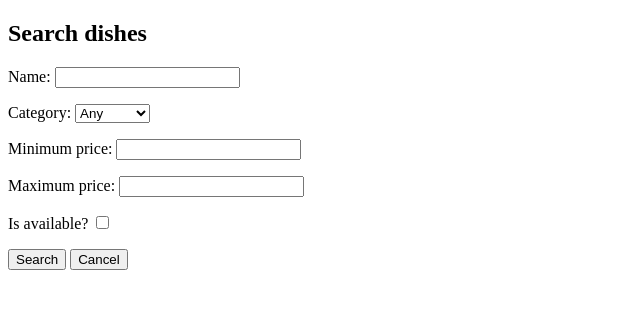
After one commit to r3yo/RistoranteProject, a Django app: page /menu/search in a window 1280 px wide. The commit adds this page. Shown: the top 309 px of the page, without its empty margins (0-640 px from the left). Run offline with Django 5.2, Linux system fonts and the light colour scheme; data comes from the database, SQL or seed files in the repository; both versions use the stored data as it was after the commit.

Commit message:
Added search function

```diff
--- a/menu/forms.py
+++ b/menu/forms.py
@@ -5,3 +5,14 @@ class DishForm(forms.ModelForm):
     class Meta:
         model = Dish
         fields = ["category", "name", "price", "available"]
+
+class SearchForm(forms.Form):
+    name = forms.CharField(label="Name:", required = False)
+    category = forms.ModelChoiceField(
+        queryset = Category.objects.all(),
+        required=False,
+        empty_label="Any"
+    )
+    min_price = forms.DecimalField(label="Minimum price:", required = False)
+    max_price = forms.DecimalField(label="Maximum price:", required = False)
+    available = forms.BooleanField(label="Is available?", required = False)
--- a/menu/models.py
+++ b/menu/models.py
@@ -1,17 +1,24 @@
 from django.db import models
+from django.utils.text import slugify
 
 # Create your models here.
 class Category(models.Model):
-    name = models.CharField(max_length=100, unique=True, blank=False)
+    name = models.CharField(max_length=100, unique=True)
+#    slug = models.SlugField(unique = True, blank = True)
     class Meta:
         verbose_name_plural = "Categories"
+#    def save(self, *args, **kwargs):
+#        if not self.slug:
+#            self.slug = slugify(self.name)
+#        super().save(*args, **kwargs)
     def __str__(self):
         return self.name
 
 
 class Dish(models.Model):
     category = models.ForeignKey(Category, related_name="dishes", on_delete=models.CASCADE)
-    name = models.CharField(max_length=150)
+#    slug = models.SlugField(unique = True, blank = True)
+    name = models.CharField(max_length=150, unique=True)
     ingredients = models.CharField(blank=False)
     description = models.CharField(default="No description.")
     price = models.DecimalField(max_digits=6, decimal_places=2)
@@ -19,4 +26,8 @@ class Dish(models.Model):
     class Meta:
         verbose_name_plural = "Dishes"
     def __str__(self):
-        return f"Name: {self.name} Categoria: {self.category}"
+        return f"Name: {self.name} Category: {self.category}"
+#    def save(self, *args, **kwargs):
+#        if not self.slug:
+#            self.slug = slugify(self.name)
+#        super().save(*args, **kwargs)
--- a/menu/templates/menu/create_dish.html
+++ b/menu/templates/menu/create_dish.html
@@ -4,6 +4,6 @@
     <h1>Add new dish</h1>
     <form method="POST">{% csrf_token %}
         {{form.as_p}}
-        <input type="submit" value="Submit"></button>
+        <input type="submit" value="Submit">
     </form>
 {%endblock%}
--- a/menu/templates/menu/dish_detail.html
+++ b/menu/templates/menu/dish_detail.html
@@ -13,4 +13,5 @@
     </p>
     <a href="{% url "menu:menu-list" %}">Back to menu</a>
     <input type="button" onclick="window.location.href='{% url 'menu:delete-dish' dish.pk %}'" value="Delete">
+    <input type="button" onclick="window.location.href='{% url 'menu:update-dish' dish.pk %}'" value="Update">
 {%endblock%}
--- /dev/null
+++ b/menu/templates/menu/search.html
@@ -0,0 +1,11 @@
+{% extends "base.html" %}
+
+{% block title %}Search dishes{% endblock %}
+
+{%block content%}
+    <h1>Search dishes</h1>
+    <form method="POST">{% csrf_token %}
+        {{form.as_p}}
+        <input type = "submit" value = "Search">
+        <input type = "button" onclick = "window.location.href='{% url 'menu:menu-list' %}'" value = "Cancel">
+{%endblock%}
--- a/menu/urls.py
+++ b/menu/urls.py
@@ -8,4 +8,7 @@ urlpatterns = [
     path('add', DishCreateView.as_view(), name="create-dish"),
     path('dish/<int:pk>', DishDetailView.as_view(), name="dish-detail"),
     path('dish/delete/<int:pk>', DishDeleteView.as_view(), name="delete-dish"),
+    path('dish/update/<int:pk>', DishUpdateView.as_view(), name="update-dish"),
+    path('search', search, name="search"),
+    path('search/results', DishSearchView.as_view(), name="search-results")
 ]
--- a/menu/views.py
+++ b/menu/views.py
@@ -1,3 +1,4 @@
+from decimal import Decimal
 from django.shortcuts import render
 from django.urls import *
 from django.shortcuts import *
@@ -6,33 +7,23 @@ from django.views.generic.edit import *
 from django.views.generic.detail import DetailView
 from .models import *
 from .forms import *
-
 # Create your views here.
 class MenuView(ListView):
     model = Category
     template_name = "menu/menu_list.html"
     context_object_name = "categories"
-    #def get_queryset(self):
-    #    filter_map = {
-    #        "min_price" : "price__gte",
-    #        "max_price" : "price__lte",
-    #        "is_available" : "available",
-    #    }
 
-    #    dish_qs = Dish.objects.all()
-    #    filters = {}
-
-    #    for param, lookup in filter_map.items():
-    #        value = self.request.GET.get(param)
-    #        if value is not None:
-    #            if value in ["0", "1"]:
-    #                value = value == "1"
-    #            filters[lookup] = value
-
-    #    if filters:
-    #        dish_qs = dish_qs.filter(**filters)
-
-    #    return Category.objects.filter(dishes__in=dish_qs).distinct()
+class DishesView(ListView):
+    model = Dish
+    template_name = "menu/dishes_list.html"
+    context_object_name = "dishes"
+#    def get_queryset(self):
+#        self.category = get_object_or_404(Category, slug = self.kwargs["slug"])
+#        return Dish.objects.filter(category = self.category)
+#    def get_context_data(self, **kwargs):
+#        context = super().get_context_data(**kwargs)
+#        context["category"] = self.category
+#        return context
 
 class DishCreateView(CreateView):
     model = Dish
@@ -52,3 +43,75 @@ class DishDeleteView(DeleteView):
     success_url = reverse_lazy("menu:menu-list")
     def get_object(self, queryset = None):
         return get_object_or_404(Dish, pk=self.kwargs.get("pk"))
+
+class DishUpdateView(UpdateView):
+    template_name = "menu/update_dish.html"
+    context_object_name = "dish"
+    form_class = DishForm
+    success_url = reverse_lazy("menu:menu-list")
+    def get_object(self, queryset = None):
+        return get_object_or_404(Dish, pk=self.kwargs.get("pk"))
+
+def search(request):
+    if request.method == "POST":
+        form = SearchForm(request.POST)
+        if form.is_valid():
+            cleaned = form.cleaned_data.copy()
+            if 'min_price' in cleaned and cleaned["min_price"] != None:
+                cleaned['min_price'] = str(cleaned["min_price"])
+            if 'max_price' in cleaned and cleaned["max_price"] != None:
+                cleaned['max_price'] = str(cleaned["max_price"])
+            request.session['field_data'] = cleaned
+            return redirect('menu:search-results')
+    else:
+        form = SearchForm()
+
+    return render(request, template_name="menu/search.html", context={"form" : form})
+
+class DishSearchView(DishesView):
+    def get_queryset(self):
+        query_set = super().get_queryset()
+        filter_data = self.request.session.get('field_data', {})
+        params = {
+            "name" : "name__icontains",
+            "category" : "category__iexact",
+            "min_price" : "price__gte",
+            "max_price" : "price__lte",
+            "available" : "available",
+        }
+        filters = {}
+        print(filter_data)
+        for k, v in params.items():
+            if k in filter_data and filter_data[k]:
+                if k == 'min_price' or k == 'max_price':
+                    filter_data[k] = Decimal(filter_data[k])
+                filters[v] = filter_data[k]
+        query_set = query_set.filter(**filters)
+        return query_set
+
+    #    results = Dish.objects.all()
+    #    filters = {
+    #        "price__gte" : self.request.resolver_match.kwargs["min_price"],
+    #        "price__lte" : self.request.resolver_match.kwargs["max_price"],
+    #        "available" : self.request.resolver_match.kwargs["available"],
+    #    }
+    #    if self.request.resolver_match.kwargs["name"] != "Any":
+    #        filters["name__icontains"] = self.request.resolver_match.kwargs["name"]
+
+    #    if self.request.resolver_match.kwargs["category"] != "Any":
+    #        filters["category"] = self.request.resolver_match.kwargs["category"]
+    #    params = {
+    #        "name" : "name__icontains",
+    #        "category" : "category__iexact",
+    #        "min_price" : "price__gte",
+    #        "max_price" : "price__lte",
+    #        "available" : "available",
+    #    }
+    #    filters = {}
+    #    for k, v in params.items():
+    #        if self.request.resolver_match.kwargs
+
+
+    #    results = results.filter(**filters)
+
+    #    return results
```
Also changed, not shown: menu/templates/menu/dishes_list.html (added, +9 -0 lines), menu/templates/menu/update_dish.html (added, +9 -0 lines), db.sqlite3.
